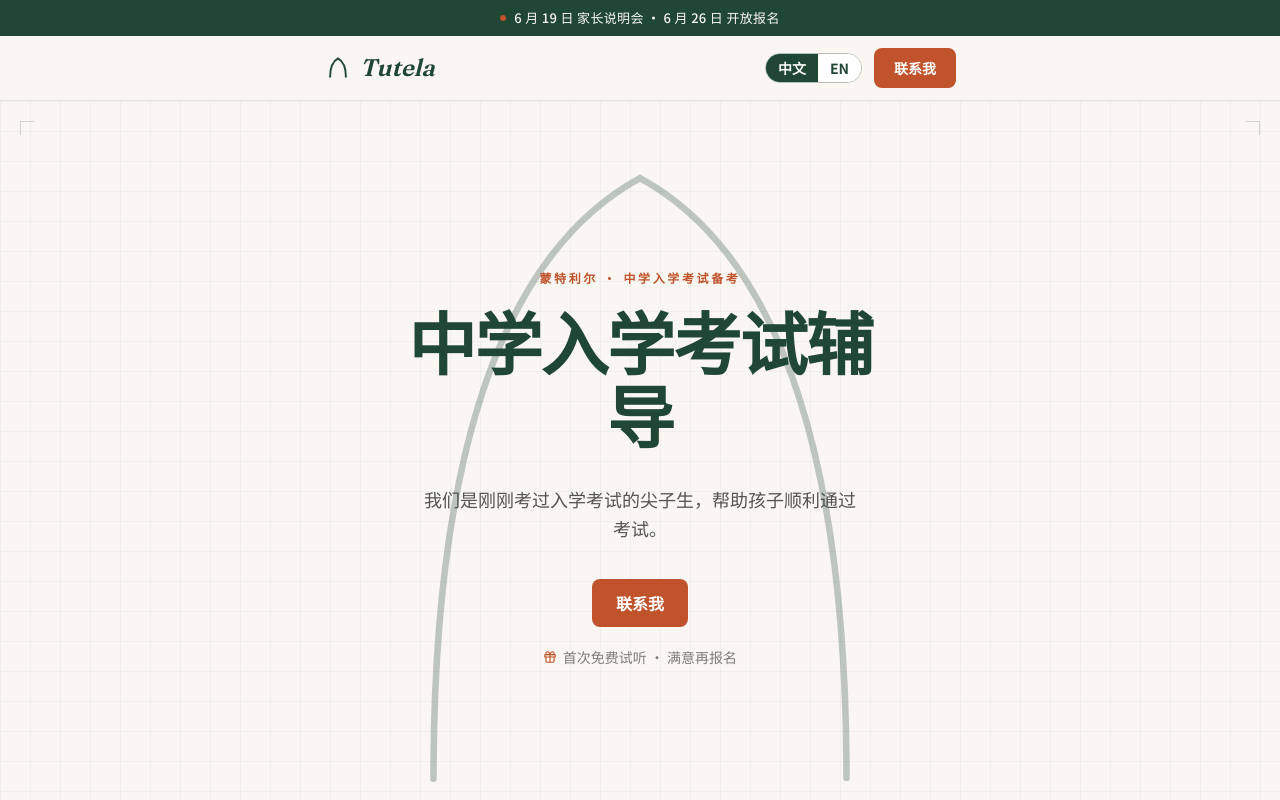
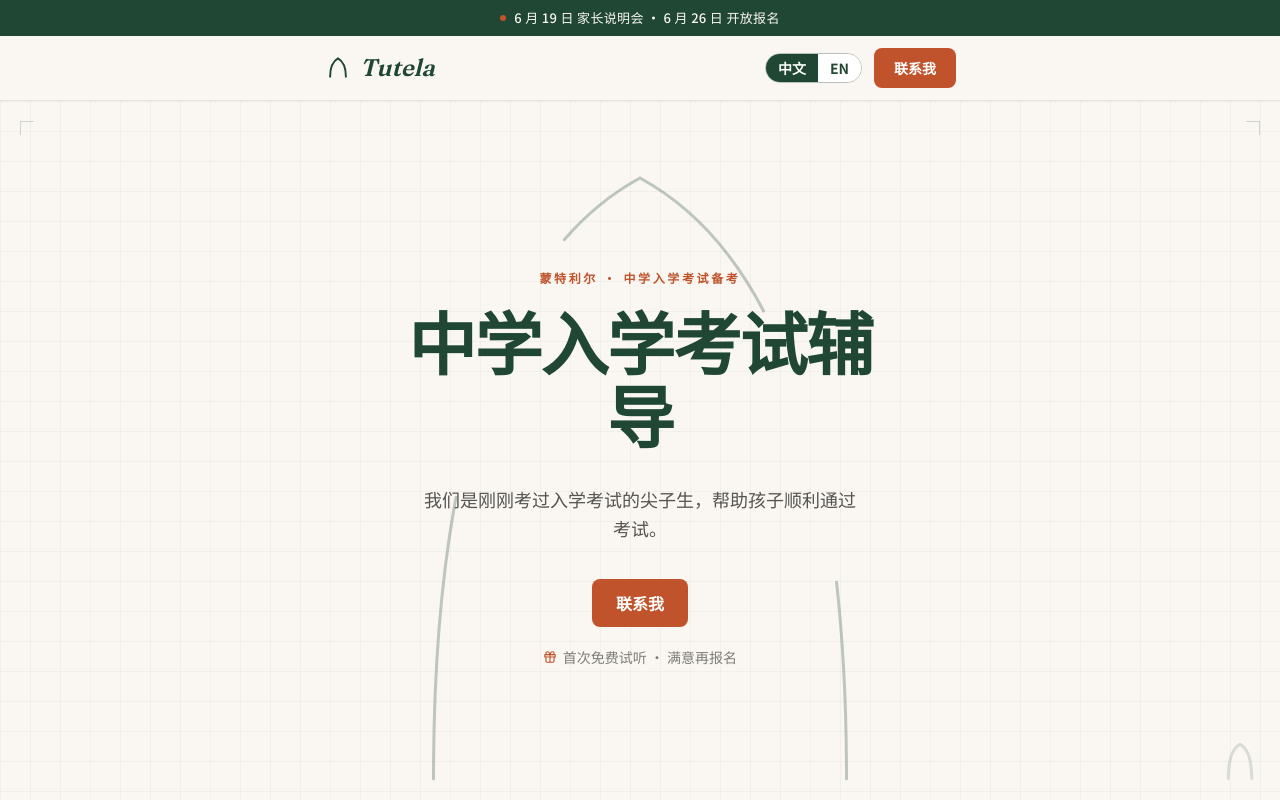
Before and after one commit to dennisxcode/tutela--tutering-site-, a Next.js app: page / in a window 1280 px wide. Shown: the top 800 px of the page. Built offline with nearby package versions, Linux system fonts and the light colour scheme.

Commit message:
feat(motion): the arch now carries the whole page — draws on scroll-in at every section, big mid-page climax on the manifesto, bookend on the CTA, plus a scroll-progress arch you complete by reaching the bottom

```diff
--- a/app/globals.css
+++ b/app/globals.css
@@ -23,13 +23,13 @@ body { @apply bg-cream text-body; }
   border-color: rgba(31, 71, 51, 0.25);
 }
 
-/* ---- The arch drawing itself (one unbroken blueprint stroke) ---- */
-.arch-draw path {
+/* ---- The arch drawing itself, triggered when it enters view ---- */
+.arch path {
   stroke-dasharray: 1;
   stroke-dashoffset: 1;
-  animation: draw-arch 2s cubic-bezier(0.45, 0, 0.15, 1) forwards;
+  transition: stroke-dashoffset 1.7s cubic-bezier(0.45, 0, 0.15, 1);
 }
-@keyframes draw-arch { to { stroke-dashoffset: 0; } }
+.arch.in path { stroke-dashoffset: 0; }
 
 /* Hero text rises as the arch completes. */
 @keyframes rise {
@@ -58,7 +58,7 @@ body { @apply bg-cream text-body; }
 }
 
 @media (prefers-reduced-motion: reduce) {
-  .arch-draw path { animation: none; stroke-dashoffset: 0; }
+  .arch path { transition: none; stroke-dashoffset: 0; }
   .rise { animation: none; }
   .rule-draw { transition: none; transform: scaleX(1); }
 }
--- a/app/page.tsx
+++ b/app/page.tsx
@@ -1,6 +1,7 @@
 import { LanguageProvider } from "@/lib/LanguageContext";
 import { AnnouncementBar } from "@/components/AnnouncementBar";
 import { TopBar } from "@/components/TopBar";
+import { ScrollArch } from "@/components/ScrollArch";
 import { Hero } from "@/components/sections/Hero";
 import { Advantages } from "@/components/sections/Advantages";
 import { Subjects } from "@/components/sections/Subjects";
@@ -29,6 +30,7 @@ export default function Page() {
         <Faq />
         <FinalCta />
       </main>
+      <ScrollArch />
     </LanguageProvider>
   );
 }
--- /dev/null
+++ b/components/Arch.tsx
@@ -0,0 +1,60 @@
+"use client";
+
+import { useEffect, useRef, useState } from "react";
+
+// The pointed arch that draws itself when it scrolls into view — the brand's one
+// signature motion, reused everywhere so the whole page feels like one structure
+// being drawn as you descend. `non-scaling-stroke` keeps the line weight constant
+// in px at any size. Reduced-motion → shown complete.
+export function Arch({
+  className = "",
+  strokeWidth = 2,
+}: {
+  className?: string;
+  strokeWidth?: number;
+}) {
+  const ref = useRef<SVGSVGElement>(null);
+  const [shown, setShown] = useState(false);
+
+  useEffect(() => {
+    const reduce =
+      typeof window.matchMedia === "function" &&
+      window.matchMedia("(prefers-reduced-motion: reduce)").matches;
+    if (reduce || typeof IntersectionObserver === "undefined") {
+      setShown(true);
+      return;
+    }
+    const el = ref.current;
+    if (!el) return;
+    const io = new IntersectionObserver(
+      ([entry]) => {
+        if (entry.isIntersecting) {
+          setShown(true);
+          io.disconnect();
+        }
+      },
+      { threshold: 0.25 },
+    );
+    io.observe(el);
+    return () => io.disconnect();
+  }, []);
+
+  return (
+    <svg
+      ref={ref}
+      viewBox="0 0 120 150"
+      fill="none"
+      aria-hidden
+      className={`arch ${shown ? "in" : ""} ${className}`}
+    >
+      <path
+        pathLength={1}
+        d="M16 144 Q16 40 60 16 Q104 40 104 144"
+        stroke="currentColor"
+        strokeWidth={strokeWidth}
+        strokeLinecap="round"
+        vectorEffect="non-scaling-stroke"
+      />
+    </svg>
+  );
+}
--- a/components/ArchDraw.tsx
+++ /dev/null
@@ -1,16 +0,0 @@
-// The pointed arch as an architect's line drawing. On mount it draws itself in
-// one unbroken stroke — up the left, over the apex, down the right (CSS stroke
-// animation in globals.css). Colour comes from the parent via `currentColor`.
-export function ArchDraw({ className = "" }: { className?: string }) {
-  return (
-    <svg viewBox="0 0 120 150" fill="none" aria-hidden className={`arch-draw ${className}`}>
-      <path
-        pathLength={1}
-        d="M16 144 Q16 40 60 16 Q104 40 104 144"
-        stroke="currentColor"
-        strokeWidth={1.4}
-        strokeLinecap="round"
-      />
-    </svg>
-  );
-}
--- a/components/EditorialSection.tsx
+++ b/components/EditorialSection.tsx
@@ -1,7 +1,7 @@
 "use client";
 
 import { useEffect, useRef, useState, type ReactNode } from "react";
-import { Logo } from "@/components/Logo";
+import { Arch } from "@/components/Arch";
 
 // Editorial section header: a Fraunces section number, a big Chinese-serif
 // title, and a hairline rule that *draws* across as the section enters — like
@@ -51,7 +51,7 @@ export function EditorialSection({
     <section id={id} className={surface ? "bg-white" : "bg-cream"}>
       <div ref={ref} className="mx-auto max-w-content px-5 py-20 sm:py-28">
         <header className="mb-12">
-          <Logo className="mb-4 h-5 w-5 text-ink/30" />
+          <Arch strokeWidth={1.6} className="mb-4 h-8 w-7 text-ink/35" />
           <div className="flex items-baseline gap-4">
             <span className="font-display text-xl font-semibold italic text-accent">{num}</span>
             <h2 className="font-serif text-3xl font-semibold leading-tight tracking-tight text-ink sm:text-[2.5rem]">
--- /dev/null
+++ b/components/ScrollArch.tsx
@@ -0,0 +1,58 @@
+"use client";
+
+import { useEffect, useState } from "react";
+
+// A small fixed arch that fills with terracotta in proportion to how far down the
+// page you've scrolled — you literally complete the arch (pass all the way through
+// the passage) by reaching the bottom. Reduced-motion → shown complete.
+const D = "M16 144 Q16 40 60 16 Q104 40 104 144";
+
+export function ScrollArch() {
+  const [progress, setProgress] = useState(0);
+
+  useEffect(() => {
+    const reduce =
+      typeof window.matchMedia === "function" &&
+      window.matchMedia("(prefers-reduced-motion: reduce)").matches;
+    if (reduce) {
+      setProgress(1);
+      return;
+    }
+    let raf = 0;
+    const update = () => {
+      const el = document.documentElement;
+      const max = el.scrollHeight - el.clientHeight;
+      setProgress(max > 0 ? Math.min(1, Math.max(0, el.scrollTop / max)) : 0);
+    };
+    const onScroll = () => {
+      cancelAnimationFrame(raf);
+      raf = requestAnimationFrame(update);
+    };
+    update();
+    window.addEventListener("scroll", onScroll, { passive: true });
+    window.addEventListener("resize", onScroll);
+    return () => {
+      window.removeEventListener("scroll", onScroll);
+      window.removeEventListener("resize", onScroll);
+      cancelAnimationFrame(raf);
+    };
+  }, []);
+
+  return (
+    <div className="fixed bottom-5 right-5 z-40" aria-hidden>
+      <svg viewBox="0 0 120 150" fill="none" className="h-10 w-10">
+        <path d={D} stroke="currentColor" className="text-ink/15" strokeWidth={3} strokeLinecap="round" vectorEffect="non-scaling-stroke" />
+        <path
+          d={D}
+          pathLength={1}
+          stroke="currentColor"
+          className="text-accent transition-[stroke-dashoffset] duration-200 ease-out"
+          strokeWidth={3}
+          strokeLinecap="round"
+          vectorEffect="non-scaling-stroke"
+          style={{ strokeDasharray: 1, strokeDashoffset: 1 - progress }}
+        />
+      </svg>
+    </div>
+  );
+}
--- a/components/sections/FinalCta.tsx
+++ b/components/sections/FinalCta.tsx
@@ -4,13 +4,14 @@ import { useLanguage } from "@/lib/LanguageContext";
 import { content } from "@/lib/content";
 import { WeChatCta } from "@/components/WeChatCta";
 import { Logo } from "@/components/Logo";
+import { Arch } from "@/components/Arch";
 
 export function FinalCta() {
   const { t } = useLanguage();
   return (
     <footer id="join" className="grain relative overflow-hidden bg-ink text-white">
       <div className="relative z-10 mx-auto max-w-content px-5 py-24 text-center sm:py-32">
-        <Logo className="mx-auto mb-8 h-12 w-12 text-white/35" />
+        <Arch strokeWidth={2.5} className="mx-auto mb-8 h-16 w-auto text-white/40" />
         <h2 className="font-serif text-3xl font-semibold leading-tight tracking-tight sm:text-[2.5rem]">
           {t(content.finalCta.heading)}
         </h2>
--- a/components/sections/Hero.tsx
+++ b/components/sections/Hero.tsx
@@ -4,7 +4,7 @@ import { Gift } from "lucide-react";
 import { useLanguage } from "@/lib/LanguageContext";
 import { content } from "@/lib/content";
 import { CtaButton } from "@/components/CtaButton";
-import { ArchDraw } from "@/components/ArchDraw";
+import { Arch } from "@/components/Arch";
 
 export function Hero() {
   const { t } = useLanguage();
@@ -18,7 +18,10 @@ export function Hero() {
 
       <div className="relative mx-auto flex min-h-[92vh] max-w-content flex-col items-center justify-center px-5 py-24 text-center">
         {/* the arch, drawn on load, framing the headline */}
-        <ArchDraw className="pointer-events-none absolute left-1/2 top-1/2 h-[44rem] w-auto -translate-x-1/2 -translate-y-[52%] text-ink/[0.28]" />
+        <Arch
+          strokeWidth={3}
+          className="pointer-events-none absolute left-1/2 top-1/2 h-[44rem] w-auto -translate-x-1/2 -translate-y-[52%] text-ink/[0.28]"
+        />
 
         <div className="relative">
           <p
--- a/components/sections/Manifesto.tsx
+++ b/components/sections/Manifesto.tsx
@@ -2,6 +2,7 @@
 
 import { useLanguage } from "@/lib/LanguageContext";
 import { content } from "@/lib/content";
+import { Arch } from "@/components/Arch";
 
 // The bold full-bleed moment: the teaching philosophy as a deep-green manifesto,
 // the intro set large in serif like a printed statement.
@@ -9,16 +10,11 @@ export function Manifesto() {
   const { t } = useLanguage();
   return (
     <section id="philosophy" className="grain relative overflow-hidden bg-ink text-cream">
-      {/* faint keystone arch in the corner */}
-      <svg
-        viewBox="0 0 120 150"
-        fill="none"
-        aria-hidden
-        className="pointer-events-none absolute -right-16 -top-10 h-[26rem] w-auto text-cream/[0.05]"
-      >
-        <path d="M12 144 Q12 42 60 12" stroke="currentColor" strokeWidth={1.6} strokeLinecap="round" />
-        <path d="M108 144 Q108 42 60 12" stroke="currentColor" strokeWidth={1.6} strokeLinecap="round" />
-      </svg>
+      {/* a large arch that draws itself as you reach the manifesto — the mid-page echo of the hero */}
+      <Arch
+        strokeWidth={2.5}
+        className="pointer-events-none absolute right-[-14%] top-1/2 h-[34rem] w-auto -translate-y-1/2 text-cream/[0.13] sm:right-[-4%]"
+      />
 
       <div className="relative z-10 mx-auto max-w-content px-5 py-24 sm:py-32">
         <p className="font-display text-xl italic text-accent">04</p>
```
